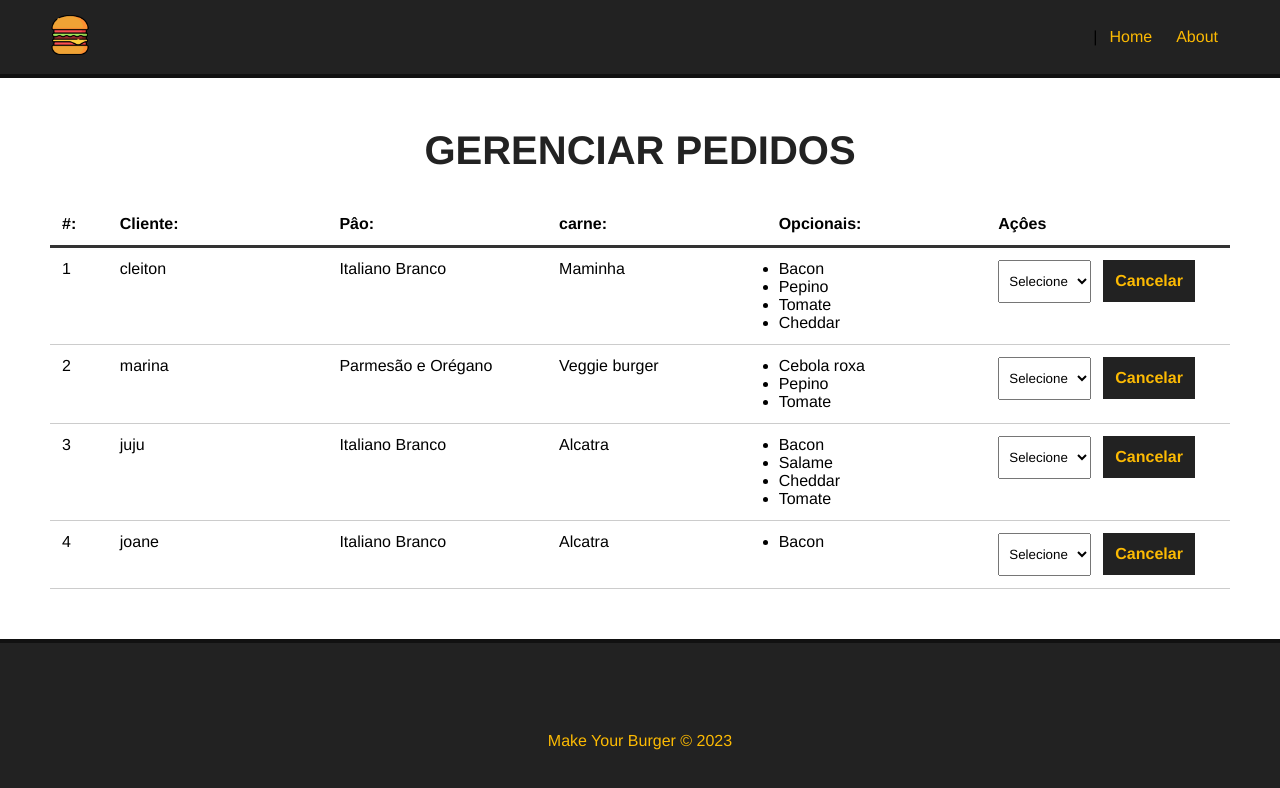
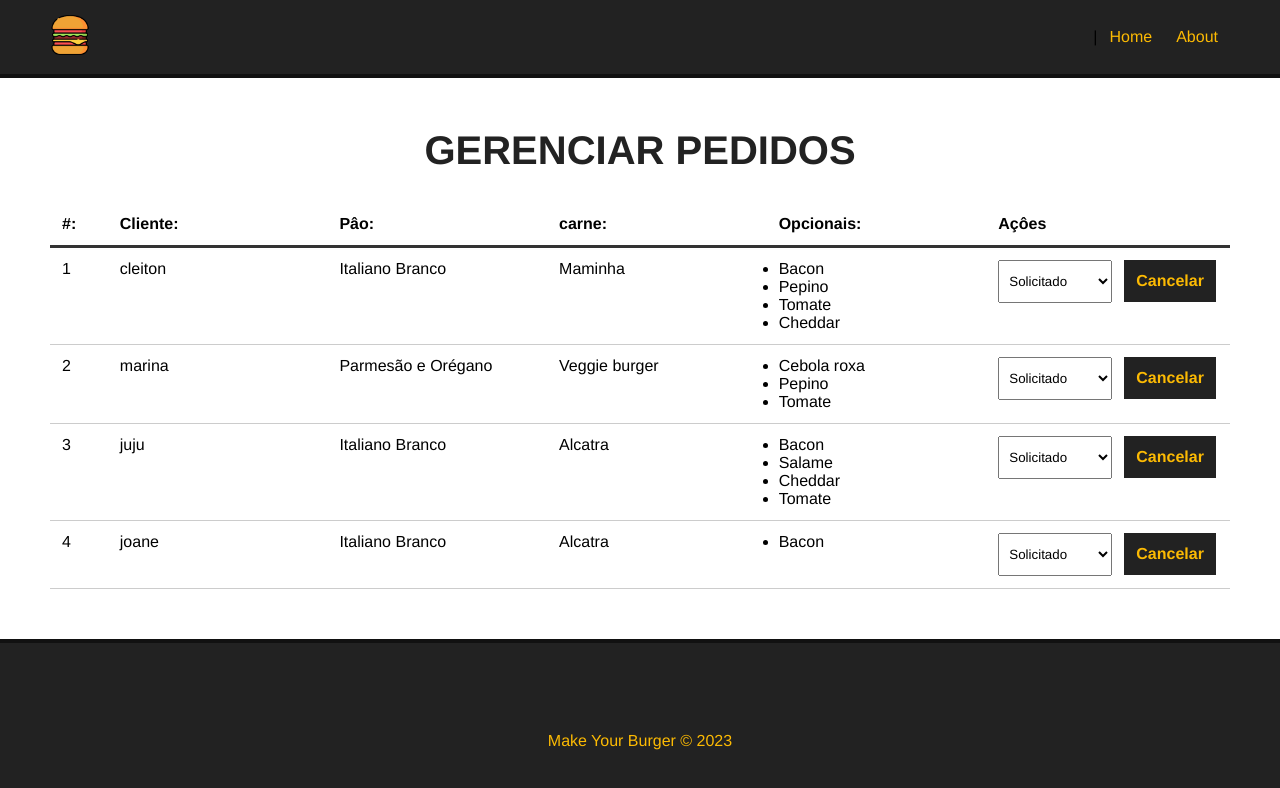
Before and after one commit to cleitonBarros/Makeyouburger, a Vue app in the folder myb/: page /pedidos in a window 1280 px wide. Shown: the top 788 px of the page. Built offline with nearby package versions, Linux system fonts and the light colour scheme; data requests are answered from the project's data file.

Commit message:
fixed interaction input options

```diff
--- a/myb/src/components/Dashboard.vue
+++ b/myb/src/components/Dashboard.vue
@@ -23,7 +23,8 @@
                 </div>
                 <div>
                     <select name="status" class="status">
-                        <option value="">Selecione</option>
+                        <option v-for="s in status" :key="s.id" value="s.tipo" :selected="burger.status === s.tipo"
+                        >{{ s.tipo }}</option>
                     </select>
                     <button class="delete-btn">Cancelar</button>
                 </div>
@@ -47,6 +48,13 @@
                 const data = await req.json()
 
                 this.burgers= data
+                this.getStatus();
+            },
+            async getStatus(){
+                const req = await fetch(" http://localhost:3000/status")
+                const data = await req.json()
+
+                this.status = data
             }
         },
         mounted(){
```
